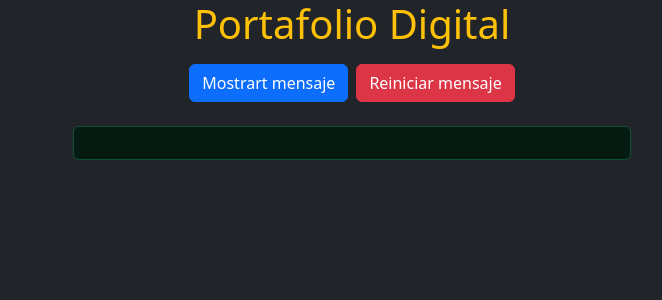
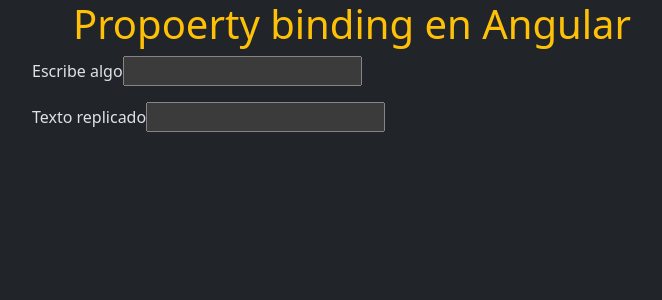
Before and after one commit to tavogus007/UDEMY_Angular, an Angular app: page / in a window 1280 px wide. Shown: the top 300 px of the page, without its empty margins (288-950 px from the left). Built offline with nearby package versions, Linux system fonts and the light colour scheme.

Commit message:
Property binding: :bookmark: Updating code with the replicador

```diff
--- a/src/app/app.component.html
+++ b/src/app/app.component.html
@@ -4,4 +4,4 @@
 
 <!-- <app-padre/> -->
 <!-- <app-hijo/> -->
-<app-mostrar-mensaje/>
+<app-replicador/>
--- a/src/app/app.component.ts
+++ b/src/app/app.component.ts
@@ -4,14 +4,20 @@
 import { PadreComponent } from './padre/padre.component';
 import { HijoComponent } from './hijo/hijo.component';
 import { MostrarMensajeComponent } from './mostrar-mensaje/mostrar-mensaje.component';
+import { ReplicadorComponent } from './replicador/replicador.component';
 
 @Component({
   selector: 'app-root',
   standalone: true,
-  imports: [ PadreComponent, HijoComponent, MostrarMensajeComponent],
+  imports: [
+    PadreComponent,
+    HijoComponent,
+    MostrarMensajeComponent,
+    ReplicadorComponent,
+  ],
   templateUrl: './app.component.html',
-  styleUrl: './app.component.css'
+  styleUrl: './app.component.css',
 })
 export class AppComponent {
-  title = 'Portafolio Digital';
+  title = 'Propoerty binding en Angular';
 }
--- /dev/null
+++ b/src/app/replicador/replicador.component.html
@@ -0,0 +1,13 @@
+<div class="d-flex justify-content-center">
+  <div class="w-50">
+    <div class="mb-3">
+      <label for="inputTexto">Escribe algo</label>
+      <input id="inputTexto" type="text" (input)="ActualizarTexto($event)" />
+    </div>
+
+    <div class="mb-3">
+      <label for="replicarTexto">Texto replicado</label>
+      <input id="replicarTexto" type="text" [value]="texto" readonly/>
+    </div>
+  </div>
+</div>
--- /dev/null
+++ b/src/app/replicador/replicador.component.ts
@@ -0,0 +1,16 @@
+import { Component } from '@angular/core';
+
+@Component({
+  selector: 'app-replicador',
+  standalone: true,
+  imports: [],
+  templateUrl: './replicador.component.html',
+  styleUrl: './replicador.component.css'
+})
+export class ReplicadorComponent {
+  texto: string = "";
+  ActualizarTexto(evento: Event){
+    const elemntoInput = evento.target as HTMLInputElement;
+    this.texto = elemntoInput.value;
+  }
+}
```
Also changed, not shown: src/app/replicador/replicador.component.css (added).
